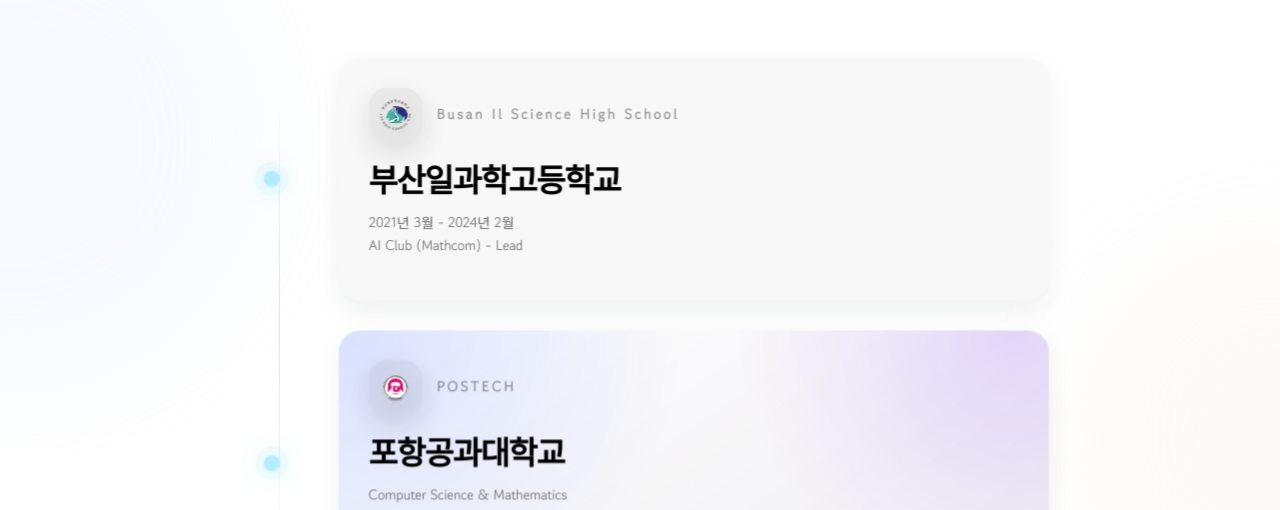
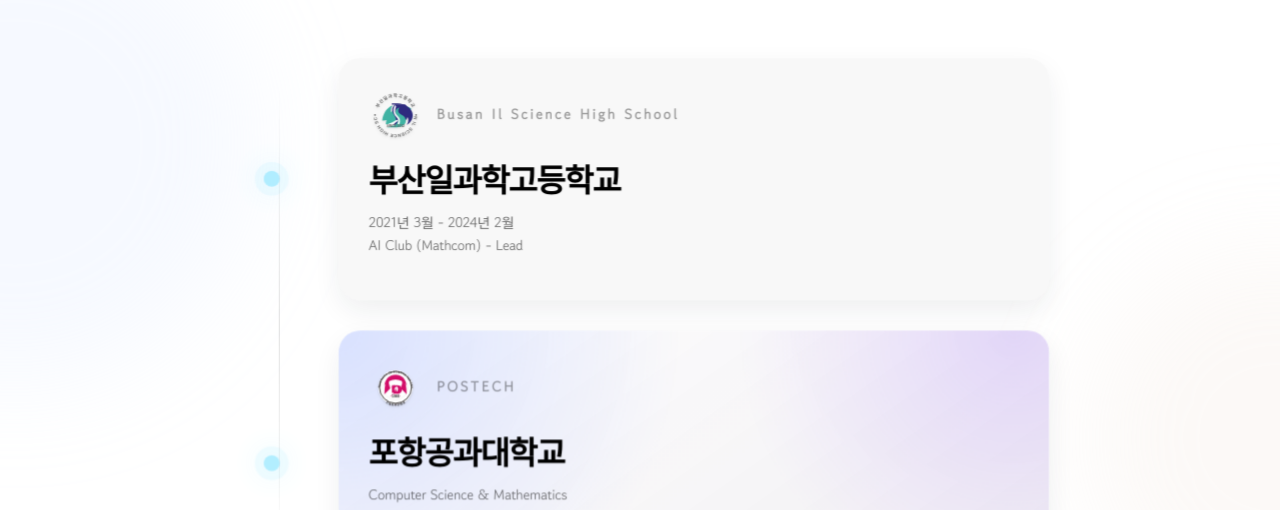
Before and after one commit to gimon0330/gimon0330.github.io, a Jekyll site: the page built from index.html, in a window 1280 px wide. Shown: the part 1136-1646 px from the top of the page. Built offline with Jekyll 4.4.1, drawn with Linux system fonts in a browser that asks for light colours; some web fonts are replaced; the list of posts is cut into pages by our own code.

Commit message:
Remove education logo container backgrounds

```diff
--- a/assets/education-card-fix.css
+++ b/assets/education-card-fix.css
@@ -1,5 +1,5 @@
 /* Education card layout fix.
-   Place each school logo beside the muted label instead of floating above the text. */
+   Place each school logo beside the muted label without an extra logo container. */
 
 .edu-card {
   padding: clamp(20px, 3vw, 30px) !important;
@@ -19,11 +19,13 @@
   width: 54px !important;
   height: 54px !important;
   min-width: 54px !important;
-  padding: 7px !important;
-  border-radius: 18px !important;
+  padding: 0 !important;
+  border-radius: 0 !important;
   transform: none !important;
-  background: color-mix(in oklab, CanvasText, transparent 95%) !important;
-  box-shadow: 0 10px 26px rgba(32, 38, 54, .09) !important;
+  background: transparent !important;
+  box-shadow: none !important;
+  border: 0 !important;
+  outline: 0 !important;
 }
 
 .edu-header .logo-slot::before {
@@ -31,8 +33,14 @@
 }
 
 .edu-header .logo-slot img {
-  max-width: 94% !important;
-  max-height: 94% !important;
+  max-width: 100% !important;
+  max-height: 100% !important;
+  object-fit: contain !important;
+  filter: none !important;
+}
+
+.edu-header .logo-slot span {
+  background: transparent !important;
 }
 
 .edu-header .eyebrow {
@@ -59,6 +67,6 @@
     width: 48px !important;
     height: 48px !important;
     min-width: 48px !important;
-    border-radius: 16px !important;
+    border-radius: 0 !important;
   }
 }
```
